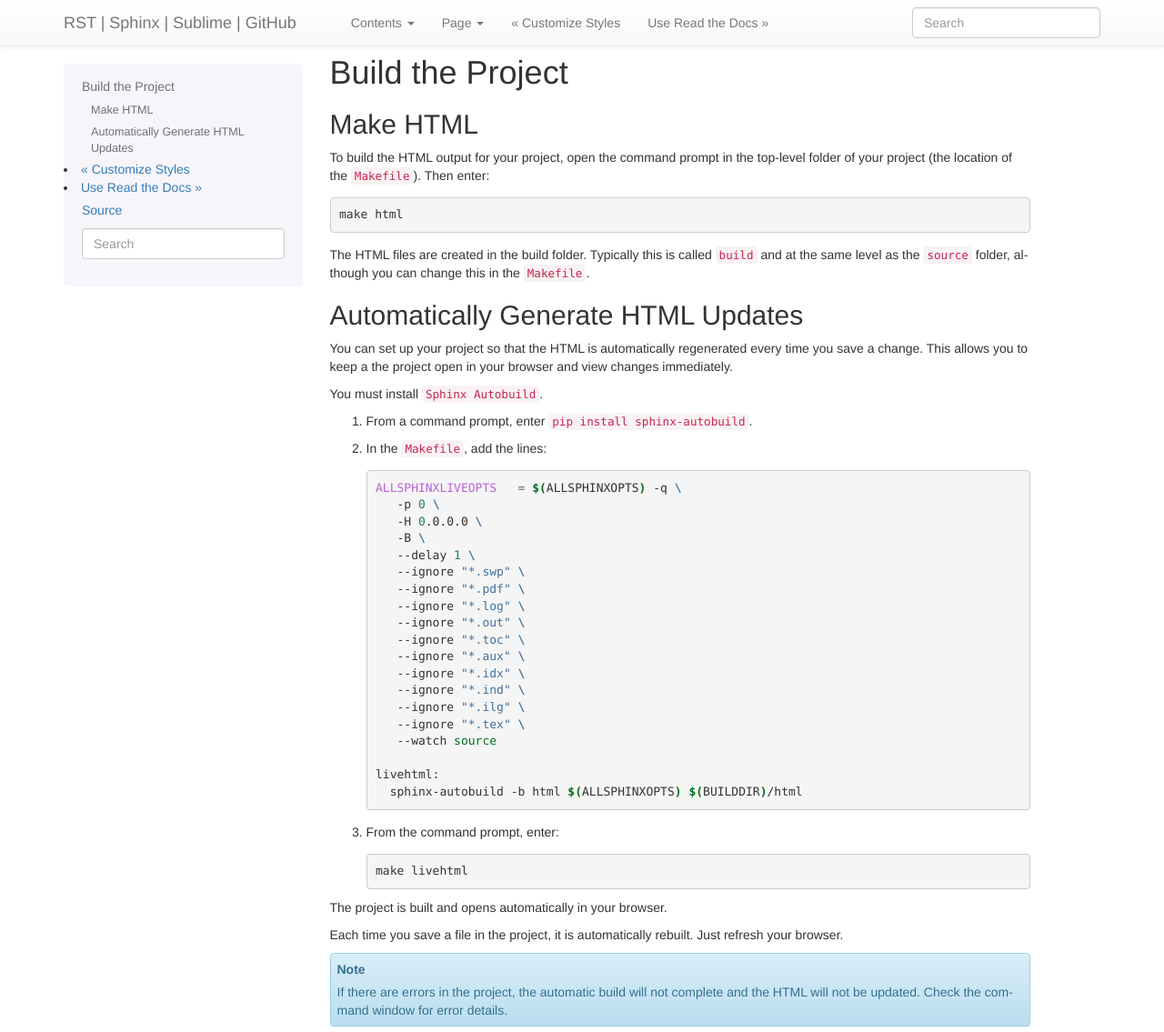
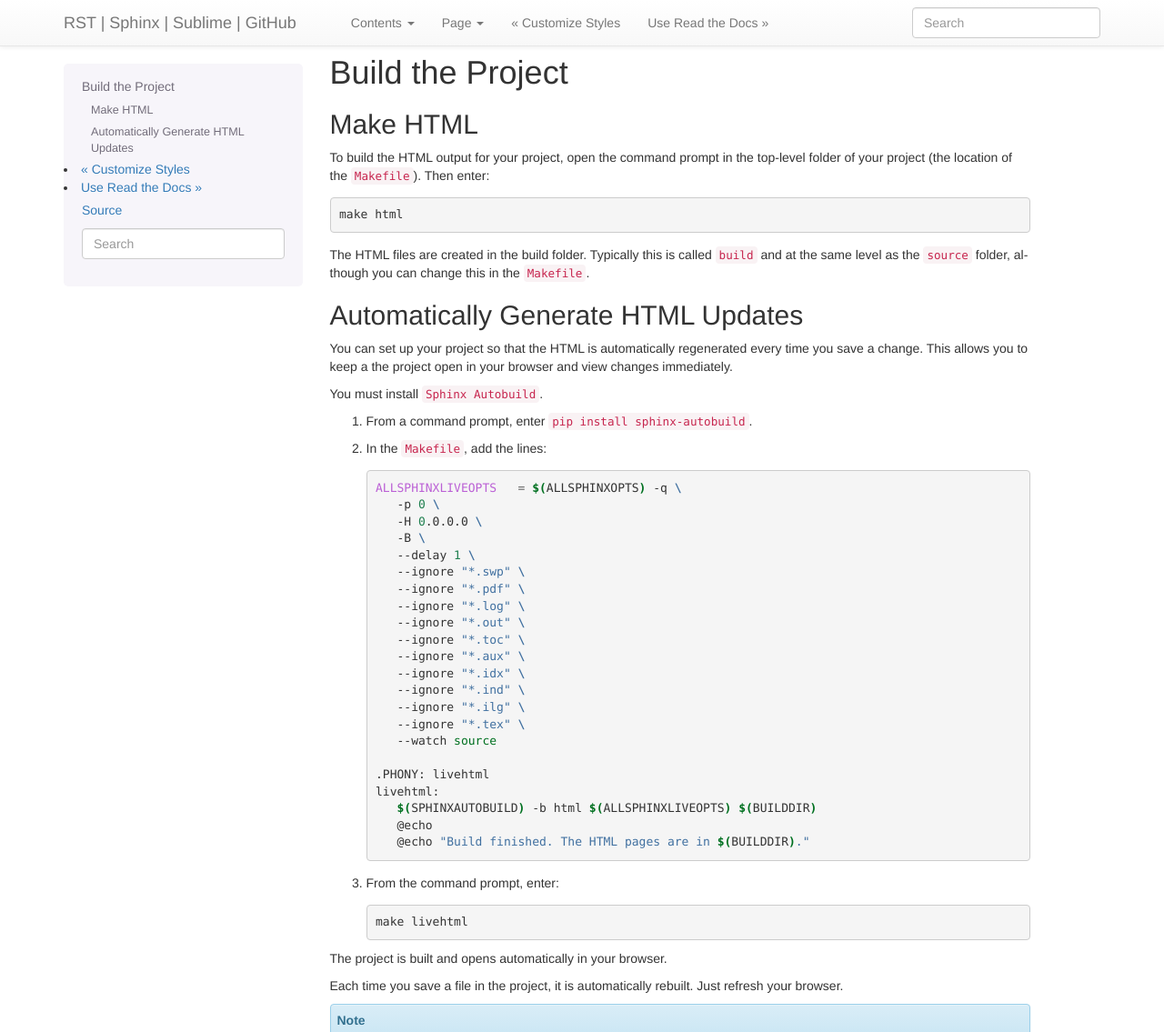
Before and after one commit to MarkHoeber/sublime_sphinx_guide, a Sphinx documentation site: the page built from source/build.rst, in a window 1280 px wide and 1357 px high, cut to the strip 0-1135 px from the top of the window. Shown: the whole strip at 91% size. Built offline with Sphinx 7.4.7, drawn with Linux system fonts in a browser that asks for light colours; pages that are not in the unit, such as notebooks, are missing from menus; cross-references to code outside the pages are shown as plain code.

Commit message:
Fix example

```diff
--- a/source/build.rst
+++ b/source/build.rst
@@ -44,8 +44,11 @@ You must install :xref:`Sphinx Autobuild`.
         --ignore "*.tex" \
         --watch source
 
+     .PHONY: livehtml
      livehtml:
-       sphinx-autobuild -b html $(ALLSPHINXOPTS) $(BUILDDIR)/html
+        $(SPHINXAUTOBUILD) -b html $(ALLSPHINXLIVEOPTS) $(BUILDDIR)
+        @echo
+        @echo "Build finished. The HTML pages are in $(BUILDDIR)."
 
 #. From the command prompt, enter:
 
```
Also changed, not shown: 1 other file.
